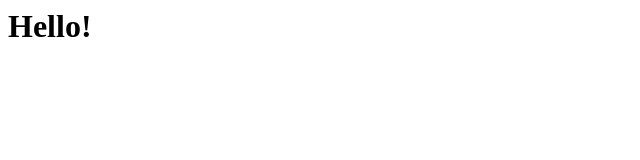
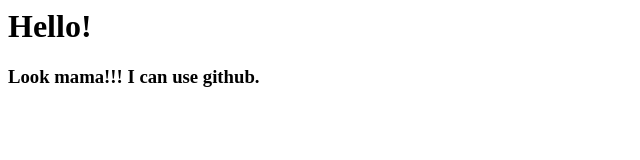
Before and after one commit to Arafat111/my-first-website, a plain HTML site: page index.html in a window 1280 px wide. Shown: the whole page, without its empty margins (0-640 px from the left). Drawn offline with Linux system fonts and the light colour scheme.

Commit message:
learn git

```diff
--- a/index.html
+++ b/index.html
@@ -7,5 +7,6 @@
 </head>
 <body>
     <h1>Hello!</h1>
+    <h3>Look mama!!! I can use github.</h3>
 </body>
 </html>
```
